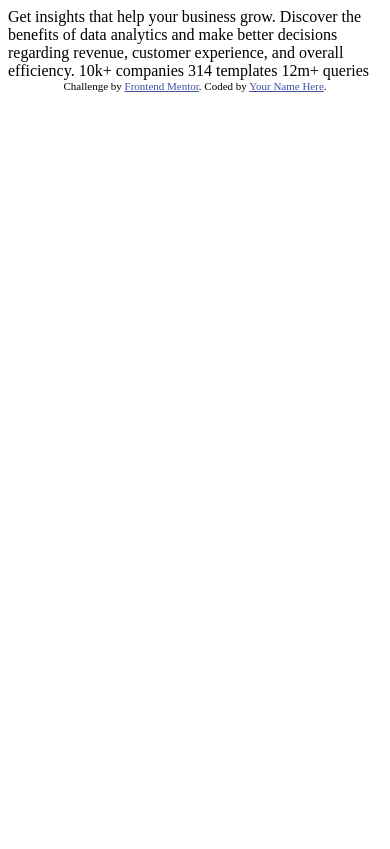
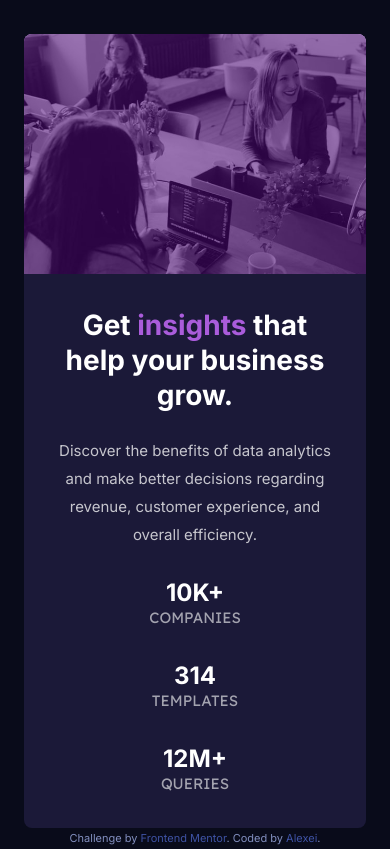
Before and after one commit to Batareika007/stats-preview-card-component-main, a plain HTML site: page index.html in a window 390 px wide. Drawn offline with Linux system fonts and the light colour scheme.

Commit message:
project ready

```diff
--- a/index.html
+++ b/index.html
@@ -1,33 +1,89 @@
 <!DOCTYPE html>
 <html lang="en">
+
 <head>
   <meta charset="UTF-8">
-  <meta name="viewport" content="width=device-width, initial-scale=1.0"> <!-- displays site properly based on user's device -->
-
+  <meta name="viewport" content="width=device-width, initial-scale=1.0">
+  <!-- displays site properly based on user's device -->
+  <link rel="preconnect" href="https://fonts.googleapis.com">
+  <link rel="preconnect" href="https://fonts.gstatic.com" crossorigin>
+  <link href="https://fonts.googleapis.com/css2?family=Inter:wght@400;700&family=Lexend+Deca&display=swap"
+    rel="stylesheet">
+  <link rel="stylesheet" href="css/normalize.css">
+  <link rel="stylesheet" href="css/style.css">
   <link rel="icon" type="image/png" sizes="32x32" href="./images/favicon-32x32.png">
 
   <title>Frontend Mentor | Stats preview card component</title>
 
   <!-- Feel free to remove these styles or customise in your own stylesheet 👍 -->
   <style>
-    .attribution { font-size: 11px; text-align: center; }
-    .attribution a { color: hsl(228, 45%, 44%); }
+    .attribution {
+      font-size: 11px;
+      text-align: center;
+      color: hsl(228, 32%, 63%);
+    }
+
+    .attribution a {
+      color: hsl(228, 45%, 44%);
+    }
   </style>
 </head>
+
 <body>
+  <main>
+    <div class="container">
+      <div class="card">
+        <div class="image-section"></div>
+        <div class="main-section">
 
-  Get insights that help your business grow.
 
-  Discover the benefits of data analytics and make better decisions regarding revenue, customer
-  experience, and overall efficiency.
+          <div class="header">
+            <h1>
 
-  10k+ companies
-  314 templates
-  12m+ queries
+              Get <span class="header-color"> insights</span> that help your business grow.
+            </h1>
+          </div>
+          <div class="text">
 
-  <div class="attribution">
+            Discover the benefits of data analytics and make better decisions regarding revenue, customer
+            experience, and overall efficiency.
+          </div>
+          <div class="footer">
+            <div class="footer-section">
+              <h2 class="footer__header">
+                10k+
+              </h2>
+              <div class="footer__text">
+                companies
+              </div>
+            </div>
+            <div class="footer-section">
+              <h2 class="footer__header">
+                314
+              </h2>
+              <div class="footer__text">
+                templates
+              </div>
+            </div>
+            <div class="footer-section">
+              <h2 class="footer__header">
+
+                12m+
+              </h2>
+              <div class="footer__text">
+                queries
+              </div>
+            </div>
+          </div>
+        </div>
+      </div>
+    </div>
+  </main>
+
+  <footer class="attribution">
     Challenge by <a href="https://www.frontendmentor.io?ref=challenge" target="_blank">Frontend Mentor</a>.
-    Coded by <a href="#">Your Name Here</a>.
-  </div>
+    Coded by <a href="https://www.frontendmentor.io/profile/Batareika007" target="_blank">Alexei</a>.
+  </footer>
 </body>
+
 </html>
--- /dev/null
+++ b/scss/_colors.scss
@@ -0,0 +1,7 @@
+$main-background: hsl(233, 47%, 7%);
+$card-background: hsl(244, 38%, 16%);
+$accent: hsl(277, 64%, 61%);
+
+$main-heading-stats: hsl(0, 0%, 100%);
+$main-paragraph: hsla(0, 0%, 100%, 0.75);
+$stat-headings: hsla(0, 0%, 100%, 0.6);
--- a/scss/style.scss
+++ b/scss/style.scss
@@ -1,6 +1,9 @@
+@import'colors';
+
 body {
-    font-size: 16px;
-    font-family: 'Montserrat', sans-serif;
+    font-size: 15px;
+    font-family: 'Inter', sans-serif;
+    // font-family: 'Lexend Deca', sans-serif;
     line-height: 1.5rem;
 }
 
@@ -12,7 +15,7 @@ h5,
 h6 {
     font-size: 3rem;
     line-height: 3rem;
-    font-weight: 500;
+    font-weight: 700;
 
     @media screen and (max-width: 425px) {
         font-size: 1.5rem;
@@ -71,27 +74,164 @@ span {
 }
 
 /* container max width -------------------  */
+body {
+    background-color: $main-background;
+    height: auto;
+}
 
 .container {
     width: 100%;
     margin: 0 auto;
-    padding: 0 1.5rem;
-    max-width: 1160px;
+    padding: 0 24px;
+    max-width: 1134px;
+}
+
+.card {
+    border-radius: 8px;
+    overflow: hidden;
+    margin-top: 10%;
+    display: flex;
+    flex-direction: row-reverse;
+    background-color: $card-background;
+
+}
+
+.image-section {
+    width: 540px;
+    // height: 446px;
+    background-color: $accent;
+    background-image: url(../images/image-header-desktop.jpg);
+    background-position: center;
+    background-size: cover;
+    background-repeat: no-repeat;
+
+    &::after {
+        content: '';
+        display: inline-block;
+        height: 100%;
+        width: 100%;
+        background-color: hsla(277, 89%, 25%, 0.55);
+
+    }
+}
+
+.main-section {
+    padding: 78px 120px 65px 70px;
+    width: 570px;
 }
 
 .header {
-    margin: 0 auto;
-    background-color: blue;
+    color: $main-heading-stats;
+    margin-bottom: 24px;
+
+    h1 {
+
+        font-size: 2.5rem;
+    }
 }
 
-/* main -------------------  */
-.main {
-    margin: 0 auto;
-    flex: 1 1 auto;
+.header-color {
+    color: $accent;
 }
 
-/* footer -------------------  */
+.text {
+    margin-bottom: 50px;
+    color: $main-paragraph;
+    line-height: 2rem;
+}
+
 .footer {
-    margin: 0 auto;
-    background-color: red;
+    text-transform: uppercase;
+    display: flex;
+    // justify-content: space-between;
+
 }
+
+.footer-section {
+    &:not(:last-child) {
+        margin-right: 60px;
+    }
+
+}
+
+.footer__header {
+    color: $main-heading-stats;
+    font-size: 24px;
+}
+
+.footer__text {
+    color: $stat-headings;
+    font-family: 'Lexend Deca',
+        sans-serif;
+
+}
+
+@media screen and (max-width:1100px) {
+    .main-section {
+        padding: 34px;
+    }
+}
+
+@media screen and (max-width:768px) {
+    .card {
+        flex-direction: column;
+        text-align: center;
+    }
+
+    .image-section {
+        width: auto;
+        height: 300px;
+    }
+
+    .main-section {
+        width: auto;
+        margin: 0 auto;
+    }
+
+    .footer {
+        justify-content: space-evenly;
+
+        .footer-section {
+            &:not(:last-child) {
+
+                margin-right: 0;
+                margin-bottom: 34px;
+            }
+        }
+    }
+
+}
+
+
+
+@media screen and (max-width:425px) {
+
+    .image-section {
+        height: 240px;
+        background-image: url(../images/image-header-mobile.jpg);
+    }
+
+    .header {
+        h1 {
+            font-size: 2rem;
+            line-height: 2.5rem;
+        }
+    }
+
+    .text {
+        margin: 0 auto 30px;
+        // max-width: 90%;
+    }
+
+    .footer {
+        flex-direction: column;
+    }
+
+    .footer-section {
+        &:not(:last-child) {
+
+            margin-right: 0;
+            margin-bottom: 34px;
+        }
+    }
+}
```
Also changed, not shown: css/style.css.
